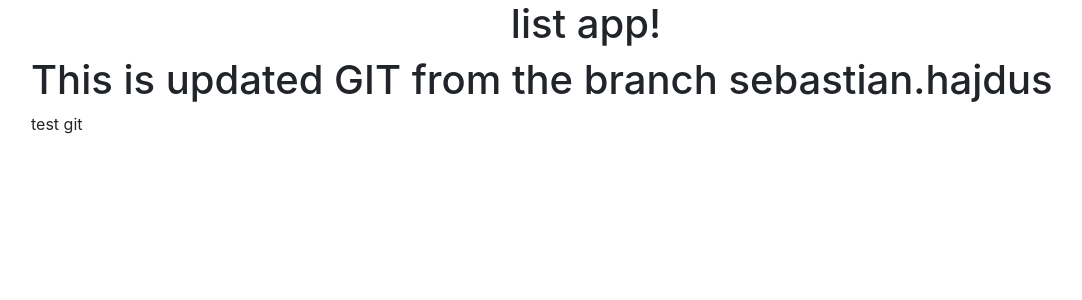
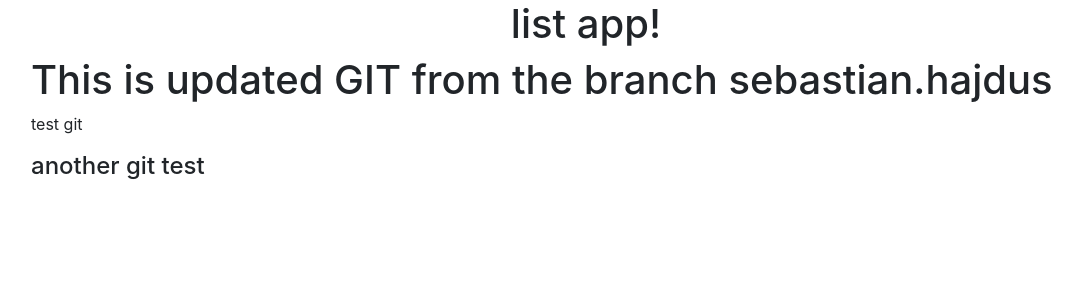
Before and after one commit to hihajdus/ingredients, an Angular app: page / in a window 1280 px wide. Shown: the top 300 px of the page, without its empty margins (54-1136 px from the left). Built offline with nearby package versions, Linux system fonts and the light colour scheme.

Commit message:
another git test

```diff
--- a/src/app/app.component.html
+++ b/src/app/app.component.html
@@ -1,4 +1,3 @@
-<!--The content below is only a placeholder and can be replaced.-->
   <div class="container">
     <div style="text-align:center">
       <h1>
@@ -8,5 +7,6 @@
     <div class="test_git">
       <h1>This is updated GIT from the branch sebastian.hajdus</h1>
       <p>test git</p>
+      <h4>another git test</h4>
     </div>
   </div>
```
